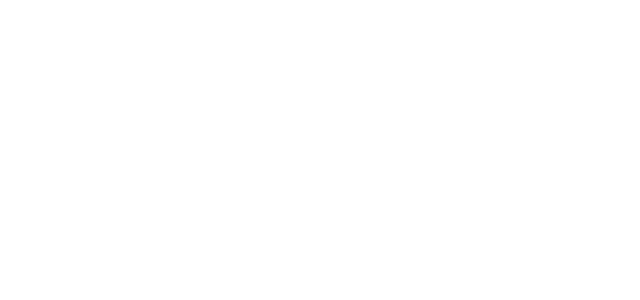
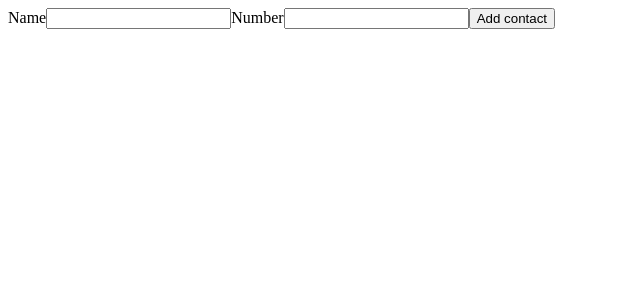
Before and after one commit to ValiaStohnii/goit-react-hw-02-phonebook, a React (Create React App) app: page / in a window 1280 px wide. Shown: the top 300 px of the page, without its empty margins (0-640 px from the left). Built offline with nearby package versions, Linux system fonts and the light colour scheme.

Commit message:
add Form

```diff
--- a/src/App.js
+++ b/src/App.js
@@ -1,7 +1,12 @@
 import './App.css';
+import Phonebook from './components/phonebook';
 
 function App() {
-  return <div className="App"></div>;
+  return (
+    <div className="App">
+      <Phonebook />
+    </div>
+  );
 }
 
 export default App;
--- /dev/null
+++ b/src/components/Form.js
@@ -0,0 +1,52 @@
+import React, { Component } from 'react';
+
+class Form extends Component {
+  state = {
+    name: '',
+    number: '',
+  };
+
+  inputChange = e => {
+    const { name, value } = e.currentTarget;
+    this.setState({ [name]: value });
+  };
+
+  submitNumber = e => {
+    e.preventDefault();
+    console.log(this.state);
+  };
+
+  render() {
+    return (
+      <form onSubmit={this.submitNumber}>
+        <label>
+          Name
+          <input
+            type="text"
+            value={this.state.name}
+            onChange={this.inputChange}
+            name="name"
+            pattern="^[a-zA-Zа-яА-Я]+(([' -][a-zA-Zа-яА-Я ])?[a-zA-Zа-яА-Я]*)*$"
+            title="Name may contain only letters, apostrophe, dash and spaces. For example Adrian, Jacob Mercer, Charles de Batz de Castelmore d'Artagnan"
+            required
+          />
+        </label>
+        <label>
+          Number
+          <input
+            type="tel"
+            value={this.state.number}
+            onChange={this.inputChange}
+            name="number"
+            pattern="\+?\d{1,4}?[-.\s]?\(?\d{1,3}?\)?[-.\s]?\d{1,4}[-.\s]?\d{1,4}[-.\s]?\d{1,9}"
+            title="Phone number must be digits and can contain spaces, dashes, parentheses and can start with +"
+            required
+          />
+        </label>
+
+        <button type="submit">Add contact</button>
+      </form>
+    );
+  }
+}
+export default Form;
--- a/src/components/phonebook.js
+++ b/src/components/phonebook.js
@@ -0,0 +1,18 @@
+import React from 'react';
+import Form from './Form';
+
+class Phonebook extends React.Component {
+  state = {
+    contacts: [],
+  };
+
+  render() {
+    return (
+      <div>
+        <Form />
+      </div>
+    );
+  }
+}
+
+export default Phonebook;
```
